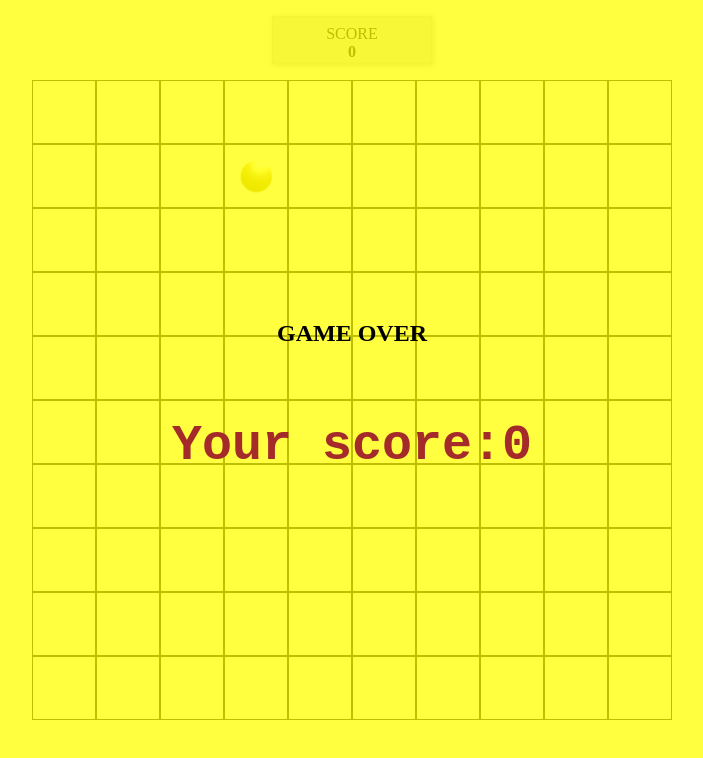
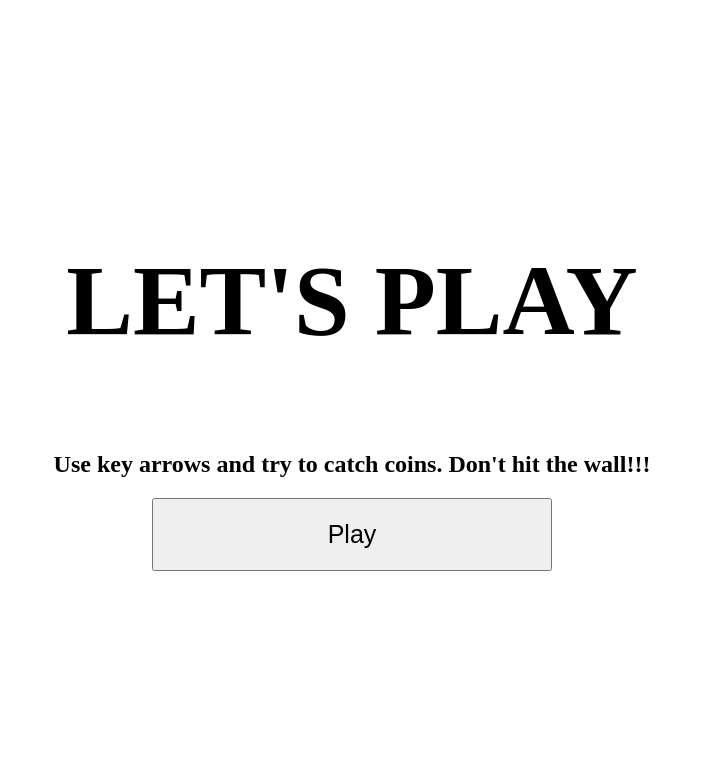
Before and after one commit to EwkaF/furryGame, a website built with webpack: page index.html in a window 1280 px wide. Shown: the whole page, without its empty margins (288-991 px from the left). Built offline with nearby package versions, Linux system fonts and the light colour scheme.

Commit message:
section start and over added

```diff
--- a/css/style.css
+++ b/css/style.css
@@ -51,27 +51,37 @@ section#score div {
   background-size: cover;
 }
 
-section#over {
+section#start, section#over {
   position: fixed;
   width: 100%;
   height: 100%;
   left: 0;
   top: 0;
   z-index: 1;
-  padding: 300px;
-  background-color: rgba(255, 255, 0, 0.75);
+  padding-top: 150px;
+  background-color: rgba(255, 255, 255, 0.75);
   text-align: center;
 }
 
+section#start h1, section#over  h1{
+  font-size: 100px;
+  padding:10px;
+}
 section#over pre {
   display: inline-block;
   width: 100%;
-
   font-size: 50px;
   font-weight: bolder;
   color: brown;
 }
 
+section#start button, section#over button{
+  font-size: 25px;
+  padding: 20px;
+  width: 400px;
+  border:
+}
+
 .invisible {
   display: none;
 }
--- a/index.html
+++ b/index.html
@@ -10,7 +10,13 @@
 
 <body>
 
-  <section id='score'>
+<section id="start">
+  <h1>LET'S PLAY</h1>
+  <h2>Use key arrows and try to catch coins. Don't hit the wall!!!</h2>
+  <button>Play</button>
+</section>
+
+  <section id='score' class="invisible">
     <div>
       SCORE<br>
       <strong>0</strong>
@@ -19,7 +25,7 @@
 
 
 
-  <section id='board'>
+  <section id='board' class="invisible">
     <div></div>
     <div></div>
     <div></div>
@@ -125,6 +131,8 @@
 
   <section id='over' class='invisible'>
     <h1>GAME OVER</h1>
+    <pre></pre>
+    <button>Play again</button>
 
   </section>
 
--- a/js/app.js
+++ b/js/app.js
@@ -110,10 +110,8 @@ class Game{
                  console.log("ałt");
                  clearInterval(this.idSetInterval);
                  this.hideVisibleFurry();
-                 var over = document.querySelector('#over');
-                 var newPre = document.createElement('pre');
-                 newPre.innerText = "Your score:" + this.score;
-                 over.appendChild(newPre);
+                 var pre = document.querySelector('#over pre');
+                 pre.innerText = "Your score:" + this.score;
                  over.classList.remove('invisible');
                  return true;
              }
@@ -124,8 +122,11 @@ class Game{
 
 
 }
+document.querySelector('#start button').addEventListener('click',(e) => {
 
-
+    document.querySelector('#start').classList.add('invisible');
+    document.querySelector('#score').classList.remove('invisible');
+    document.querySelector('#board').classList.remove('invisible');
     var game = new Game();
     game.showFurry();
     game.showCoin();
@@ -135,6 +136,10 @@ document.addEventListener('keydown', event => {
         game.turnFurry(event);
     });
 
+})
+
+
+
 
 
 })
```
Also changed, not shown: dist/out.js. Lines whose indentation alone changed are shown as unchanged.
